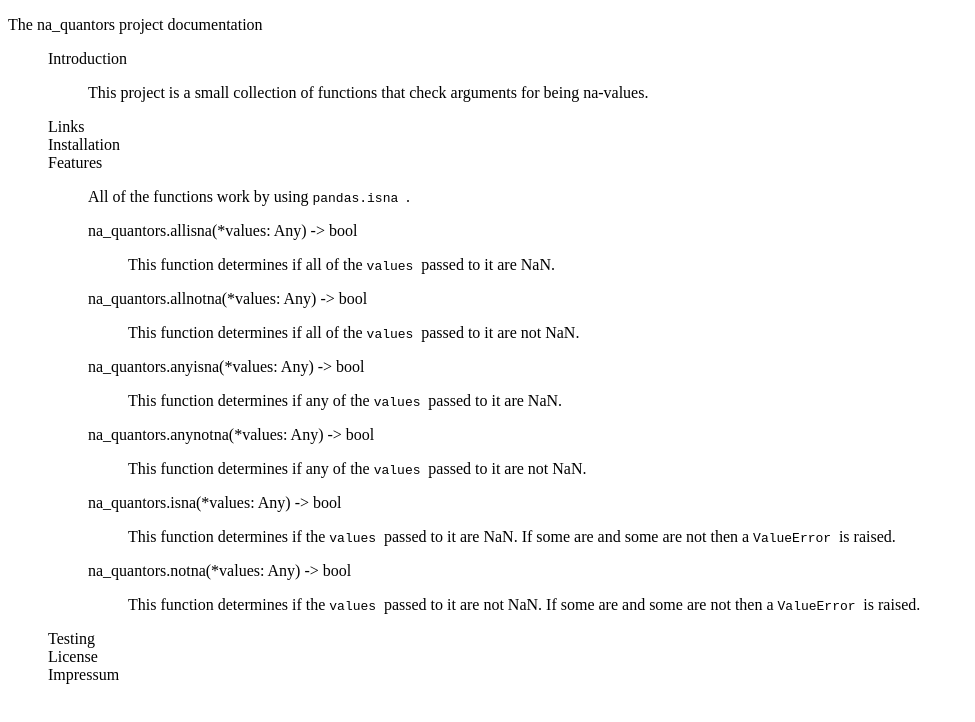
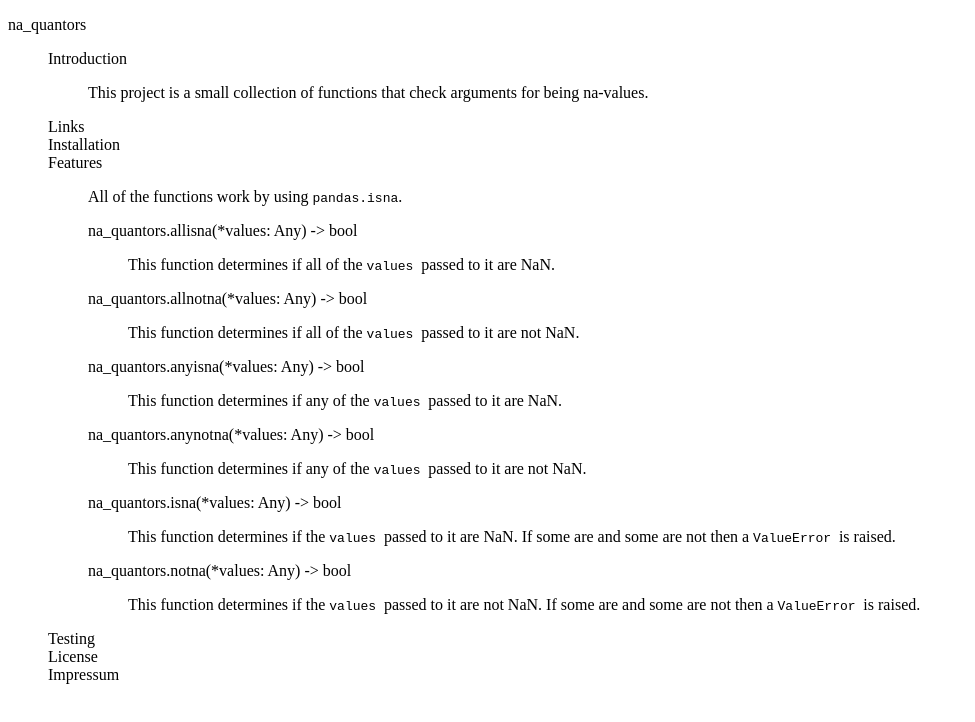
Before and after one commit to johannes-programming/na_quantors, a plain HTML site: page docs/index.html in a window 1280 px wide. Shown: the whole page, without its empty margins (0-975 px from the left). Drawn offline with Linux system fonts and the light colour scheme; a script that the page names is missing.

Commit message:
Version 1.0.10+local.2

```diff
--- a/docs/index.html
+++ b/docs/index.html
@@ -5,11 +5,9 @@
     <body>
         <dl class="heading0">
             <dt>
-                The
                 <a>
                     na_quantors
                 </a>
-                project documentation
             </dt>
             <dd>
                 <dl class="heading1">
@@ -34,10 +32,7 @@
                     <dd>
                         <p>
                             All of the functions work by using
-                            <code>
-                                pandas.isna
-                            </code>
-                            .
+                            <code>pandas.isna</code>.
                         </p>
                         <dl class="heading4">
                             <dt>
```
Also changed, not shown: 1 other file.
